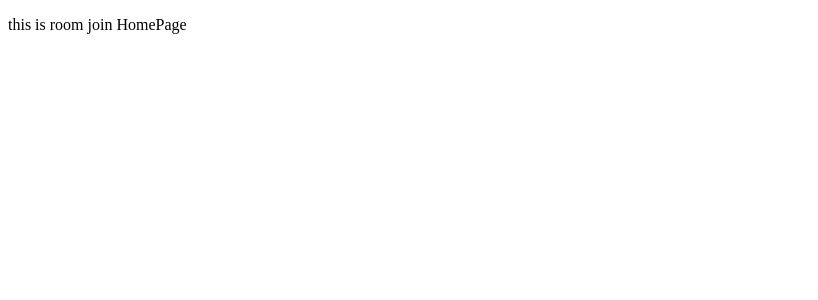
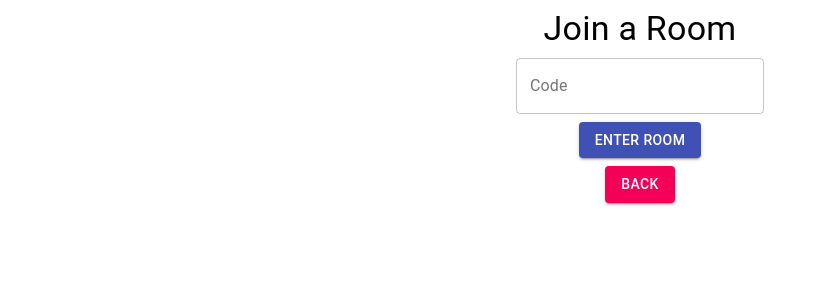
Before and after one commit to mriyank/music_controller, a React app in the folder frontend/: page /join in a window 1280 px wide. Shown: the top 300 px of the page, without its empty margins (0-818 px from the left). Built offline with nearby package versions, Linux system fonts and the light colour scheme; the HTML template or start-up script is replaced by a standard one.

Commit message:
room join page frontend

```diff
--- a/frontend/src/components/App.js
+++ b/frontend/src/components/App.js
@@ -1,7 +1,6 @@
 import React, { Component } from "react";
 import { render } from "react-dom";
 import HomePage from "./HomePage";
-
 
 export default class App extends Component {
   constructor(props) {
@@ -10,7 +9,7 @@ export default class App extends Component {
 
   render() {
     return (
-      <div>
+      <div className="center">
         <HomePage />
       </div>
     );
--- a/frontend/src/components/RoomJoinPage.js
+++ b/frontend/src/components/RoomJoinPage.js
@@ -1,13 +1,79 @@
-import React, { Component } from 'react';
-import HomePage from './HomePage';
+import React, { Component } from "react";
+import { TextField, Button, Grid, Typography } from "@material-ui/core";
+import { Link } from "react-router-dom";
 
 export default class RoomJoinPage extends Component {
-    constructor(props){
-        super(props);
-    }
+  constructor(props) {
+    super(props);
+    this.state = {
+      roomCode: "",
+      error: "",
+    };
+    this.handleTextFieldChange = this.handleTextFieldChange.bind(this);
+    this.roomButtonPressed = this.roomButtonPressed.bind(this);
+  }
 
-    render(){
+  render() {
+    return (
+      <Grid container spacing={1}>
+        <Grid item xs={12} align="center">
+          <Typography variant="h4" component="h4">
+            Join a Room
+          </Typography>
+        </Grid>
+        <Grid item xs={12} align="center">
+          <TextField
+            error={this.state.error}
+            label="Code"
+            placeholder="Enter a Room Code"
+            value={this.state.roomCode}
+            helperText={this.state.error}
+            variant="outlined"
+            onChange={this.handleTextFieldChange}
+          />
+        </Grid>
+        <Grid item xs={12} align="center">
+          <Button
+            variant="contained"
+            color="primary"
+            onClick={this.roomButtonPressed}
+          >
+            Enter Room
+          </Button>
+        </Grid>
+        <Grid item xs={12} align="center">
+          <Button variant="contained" color="secondary" to="/" component={Link}>
+            Back
+          </Button>
+        </Grid>
+      </Grid>
+    );
+  }
 
-        return <p>this is room join HomePage</p>
-    }
+  handleTextFieldChange(e) {
+    this.setState({
+      roomCode: e.target.value,
+    });
+  }
+
+  roomButtonPressed() {
+    const requestOptions = {
+      method: "POST",
+      headers: { "Content-Type": "application/json" },
+      body: JSON.stringify({
+        code: this.state.roomCode,
+      }),
+    };
+    fetch("/api/join-room", requestOptions)
+      .then((response) => {
+        if (response.ok) {
+          this.props.history.push(`/room/${this.state.roomCode}`);
+        } else {
+          this.setState({ error: "Room not found." });
+        }
+      })
+      .catch((error) => {
+        console.log(error);
+      });
+  }
 }
--- a/frontend/static/css/index.css
+++ b/frontend/static/css/index.css
@@ -15,6 +15,11 @@ html, body {
 #app{
     width: 100%;
     height: 100%;
-    display: flex;
+}
 
-}
+.center {
+    position: absolute;
+    top: 50%;
+    left: 50%;
+    transform: translate(-50%, -50%);
+  }
```
Also changed, not shown: frontend/static/frontend/main.js, 1 other file (tests, documents, lock files or other folders).
